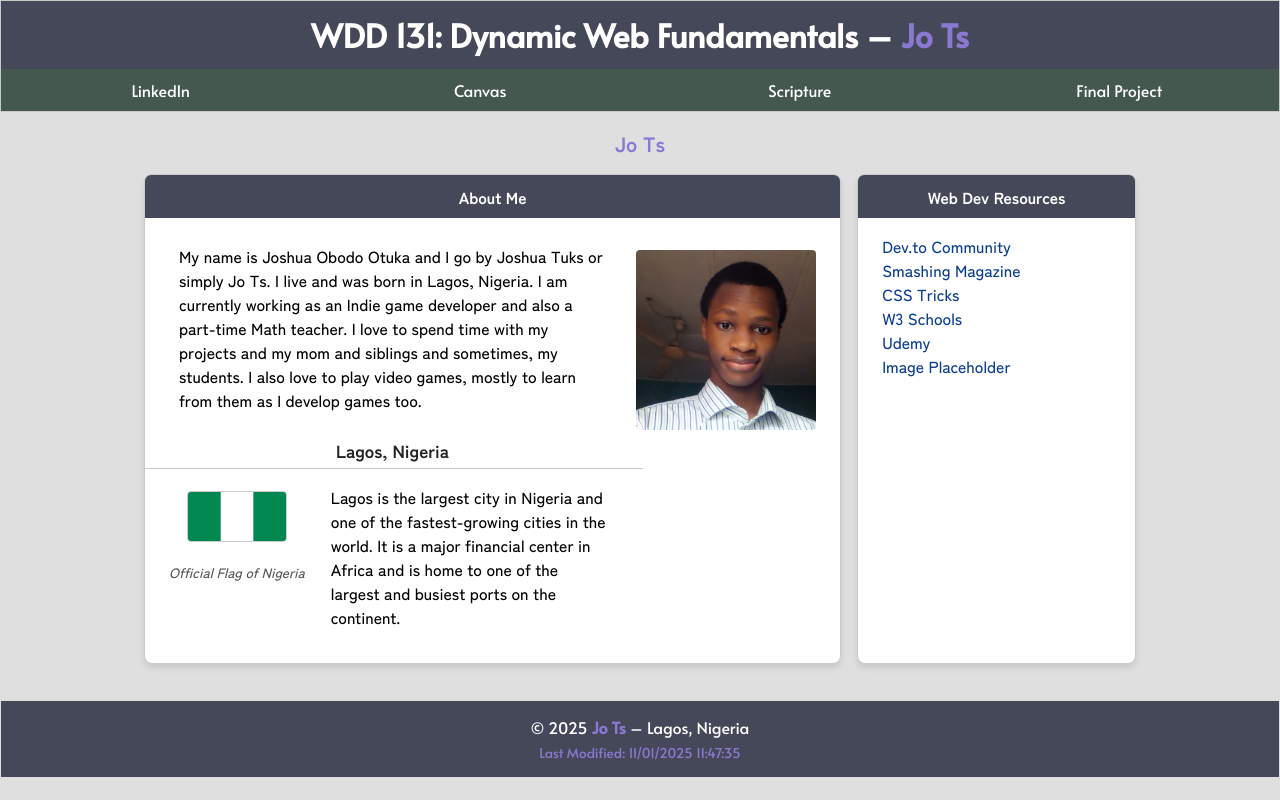
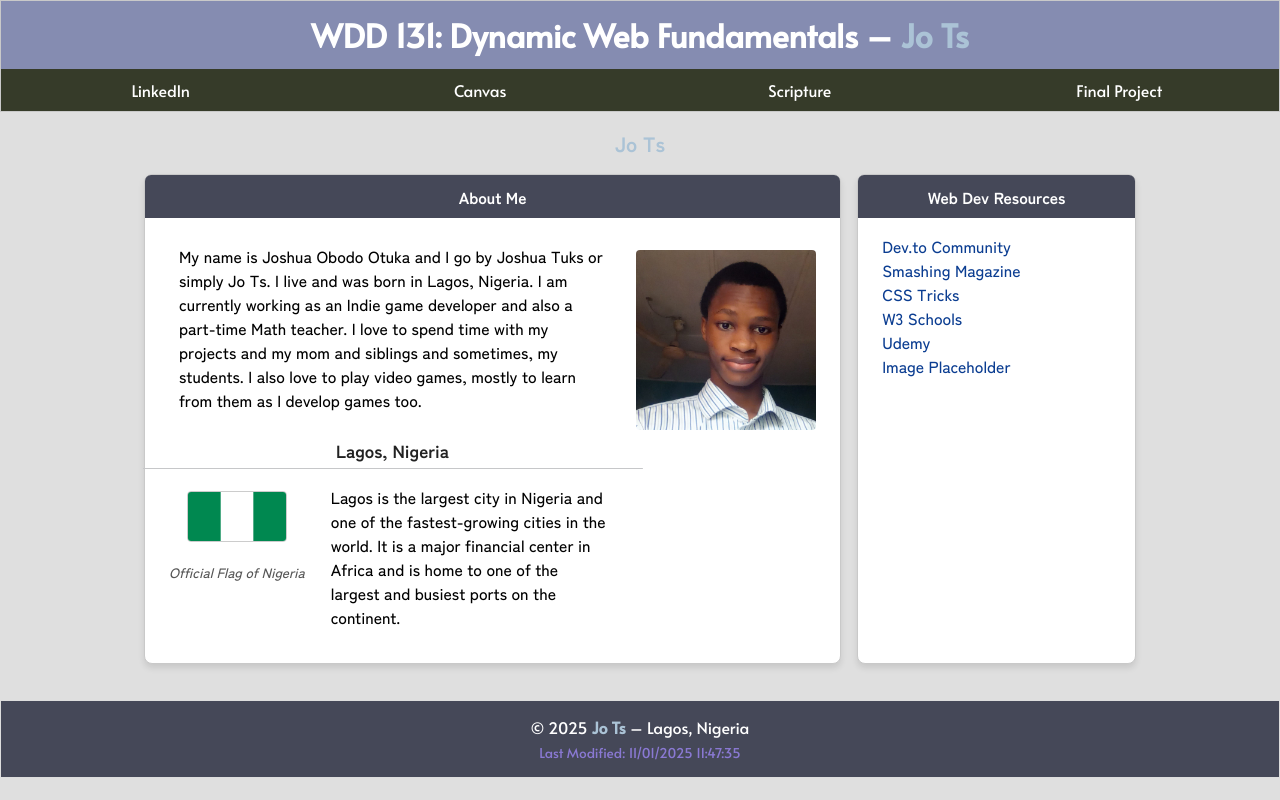
Before and after one commit to J-o-T-s/wdd131, a plain HTML site: page index.html in a window 1280 px wide. Drawn offline with Linux system fonts and the light colour scheme.

Commit message:
Fixed issues and warnings from Audit Tool v1.0

```diff
--- a/index.html
+++ b/index.html
@@ -14,10 +14,12 @@
         <link href="https://fonts.googleapis.com/css2?family=Alata&family=Zen+Kaku+Gothic+New:wght@300;400;500;700;900&display=swap" rel="stylesheet">
 
         <link rel='stylesheet' type='text/css' media='screen' href='styles/base.css'>
+
+        <script src='scripts/getdates.js' defer></script>
     </head>
     <body>
         <header>
-            <span>WDD 131: Dynamic Web Fundamentals – <b>Jo Ts</b></span>
+            <span id="course-title">WDD 131: Dynamic Web Fundamentals – <b>Jo Ts</b></span>
             <nav>
                 <ul>
                     <li><a href='https://www.linkedin.com/in/joshua-obodo-35a0a7341' target="_blank">LinkedIn</a></li>
@@ -81,6 +83,5 @@
             <p>&copy; <span id="currentyear"></span> <b>Jo Ts</b> – Lagos, Nigeria</p>
             <p id="lastModified"></p>
         </footer>
-        <script src='scripts/getdates.js' defer></script>
     </body>
 </html>
--- a/styles/base.css
+++ b/styles/base.css
@@ -26,10 +26,10 @@ header{
     width: 100%;
     margin: 0 auto;
     border: 1px solid #c9c9c9;
-    background-color: #454858;
+    background-color: #858cb1;
 }
 
-header span{
+#course-title{
     display: block;
     font-family: "Alata", sans-serif;
     font-style: normal;
@@ -42,12 +42,12 @@ header span{
 
 b{
     font-weight: 900;
-    color: #8a79d3;
+    color: #abc3d6;
 }
 
 nav{
     margin: 0 auto;
-    background-color: #455850;
+    background-color: #363b29;
 }
 
 nav ul{
@@ -88,7 +88,7 @@ main h1 {
   grid-column: 1 / -1;
   text-align: center;
   font-size: 1.3rem;
-  color: #8a79d3;
+  color: #abc3d6;
   cursor: default;
   margin: 0;
 }
```
